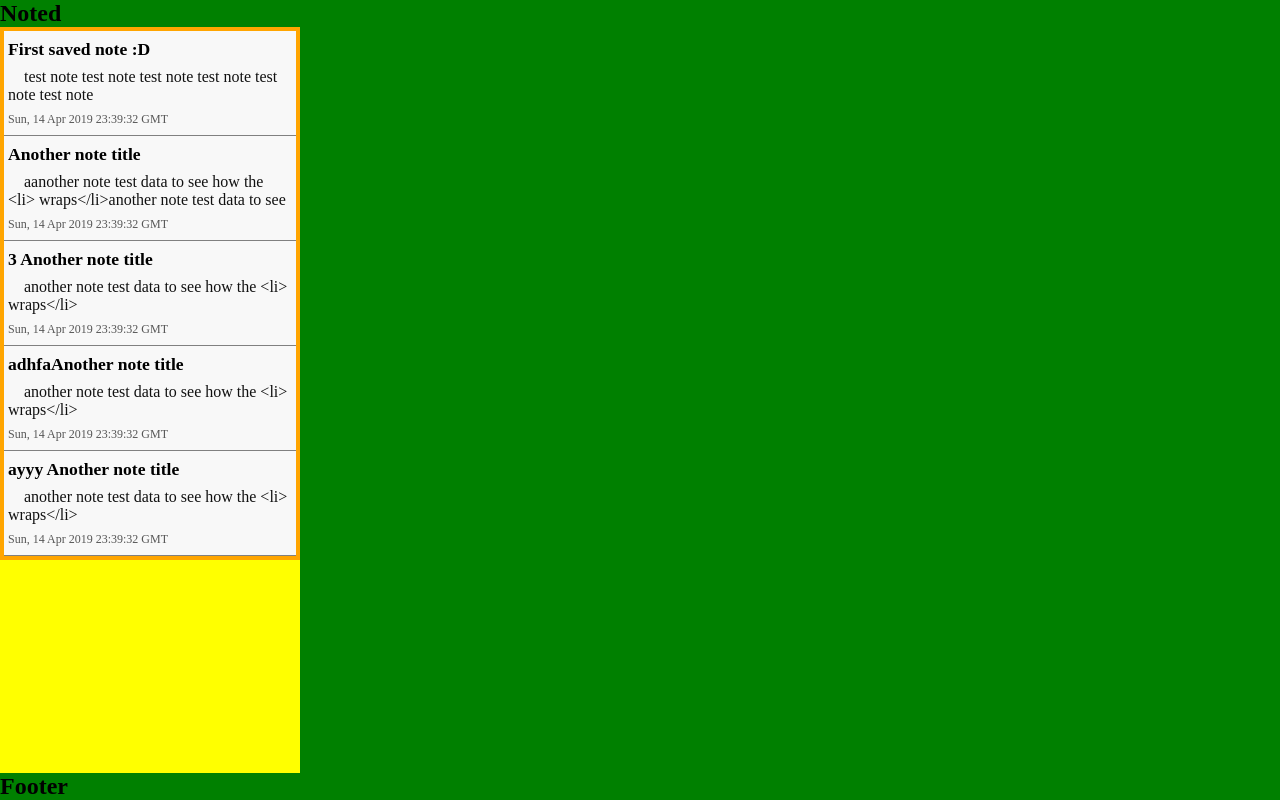
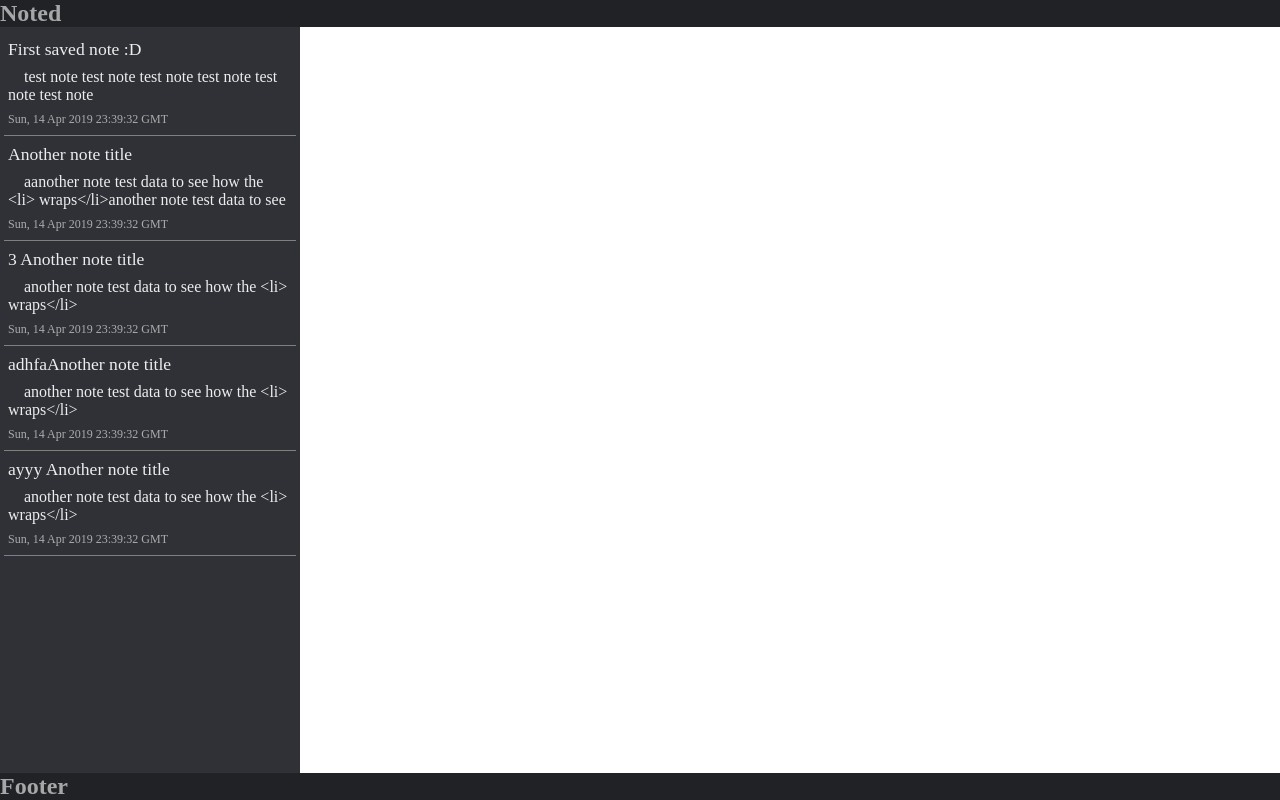
Before and after one commit to niems/Noted, a React (Create React App) app: page / in a window 1280 px wide. Built offline with nearby package versions, Linux system fonts and the light colour scheme.

Commit message:
DisplayNotes now renders over the fullscreen if the width is <= 850px, otherwise it renders as a sidebar. Need to implement adding new notes next.

```diff
--- a/src/App.css
+++ b/src/App.css
@@ -1,7 +1,17 @@
+:root {
+  --header-bg-dark: #202225;
+  --header-fg-dark: #A6A7A8;
+  --sidebar-bg-dark: #2F3136;
+  --sidebar-fg-dark: #ECEDEE;
+  --content-bg-dark: #36393F;
+  --content-fg-dark: #DCDDDE;
+}
 body {
   overflow: hidden;
   margin: 0;
   padding: 0;
+
+  background-color: var(--header-dark-bg);
 }
 
 .App {
@@ -16,13 +26,13 @@ body {
   grid-template-areas: "header header"
                        "content content"
                        "footer footer";
-
-  background-color: green;
 }
 
 header, footer {
   font-size: 1.5em;
   font-weight: bold;
+  color: var(--header-fg-dark);
+  background-color: var(--header-bg-dark);
 }
 
 header {
@@ -42,8 +52,8 @@ footer {
 .display-notes {
   box-sizing: border-box;
   grid-area: content;
-  background-color: yellow;
   overflow-y: auto;
+  background-color: var(--sidebar-bg-dark);
 }
 
 /** saved-notes-list: list of all notes in state */
@@ -51,7 +61,8 @@ footer {
   box-sizing: border-box;
   margin: 0;
   padding: 0.25em;
-  background-color: orange;
+
+  color: var(--sidebar-fg-dark);
 }
 
 /** saved-note: individual note list item */
@@ -69,28 +80,11 @@ footer {
 
   border-style: none;
   border-bottom: 1px solid gray;
-  background-color: #F8F8F8;
 }
-
-/*
-.saved-note {
-  height: 110px;
-  width: 100%;
-  box-sizing: border-box;
-  list-style-type: none;
-
-  padding: 0.5em 0.25em;
-  margin: auto;
-
-  border-style: none;
-  border-bottom: 1px solid gray;
-  background-color: #F8F8F8;
-}
-*/
 
 /** saved-note-title: title of note */
 .saved-note-title {
-  font-weight: bold;
+  font-weight: 500;
   font-size: 1.1em;
 }
 
@@ -102,7 +96,7 @@ footer {
 
   font-size: 1em;
   text-indent: 1em;
-  color: #111111;
+  color: inherit;
 }
 
 /** saved-note-date: date the note was last saved */
@@ -117,7 +111,7 @@ footer {
 @media screen and (min-width: 850px) {
   .App {
     grid-template-areas: "header header"
-                         "content ."
+                         "content selected-content"
                          "footer footer";
   }
 }
```
